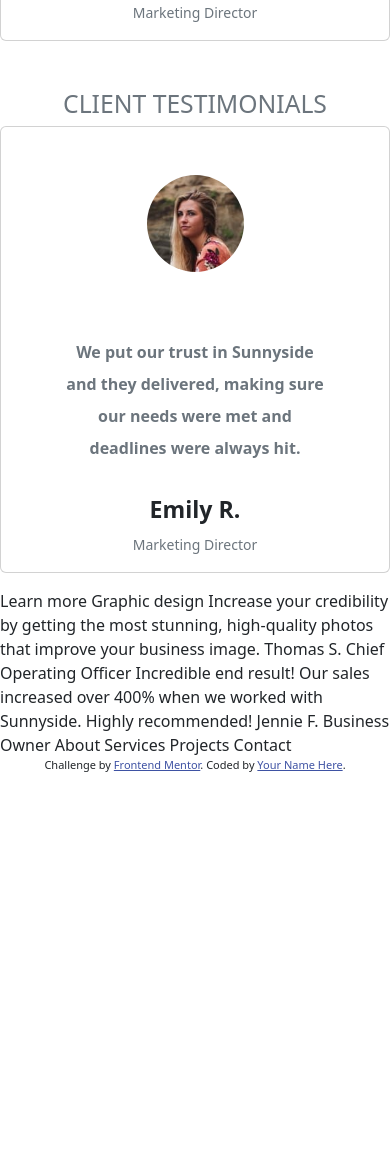
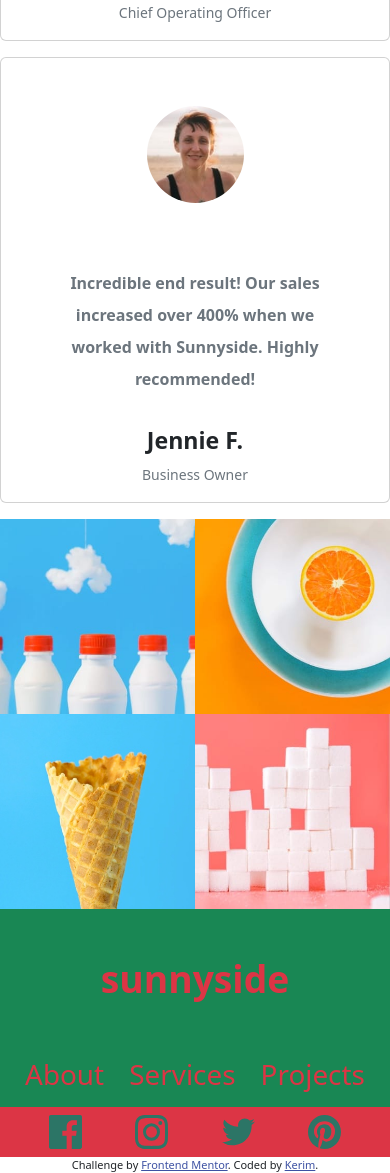
Before and after one commit to KerimGurbaz/sunnyside-agency-landing-page-main, a plain HTML site: page index.html in a window 390 px wide. Shown: the part 4069-5242 px from the top of the page. Before the commit the page ends 4842 px from the top, so only its background shows below. Drawn offline with nearby package versions, Linux system fonts and the light colour scheme.

Commit message:
mobil -done

```diff
--- a/index.html
+++ b/index.html
@@ -21,13 +21,9 @@
   <div class="card-deck">
     <div class="card">
       <img class="card-img-top" src="./images/desktop/image-header.jpg" alt="Card image cap">
-      <!-- <div class="card-body">
-        <h5 class="card-title">Card title</h5>
-        <p class="card-text">This is a longer card with supporting text below as a natural lead-in to additional content. This content is a little bit longer.</p>
-        <p class="card-text"><small class="text-muted">Last updated 3 mins ago</small></p>
-      </div> -->
+
     </div>
-    <div class="card">
+    <div class="card col-sm-12 ">
       <img class="card-img-top" src="./images/mobile/image-transform.jpg" alt="Card image cap">
       <div class="card-body p-5">
         <h5 class="card-title text-center mt-5 display-3 fw-bold mb-5">Transform your brand</h5>
@@ -36,7 +32,7 @@
         <p class="card-text fw-bold border-bottom border-warning text-center ">LEARN MORE</p>
       </div>
     </div>
-    <div class="card">
+    <div class="card col-sm-12">
       <img class="card-img-top" src="./images/mobile/image-stand-out.jpg" alt="Card image cap">
       <div class="card-body p-5">
         <h5 class="card-title text-center mt-5 display-3 fw-bold mb-5">Stand out to the right audience</h5>
@@ -45,7 +41,7 @@
       </div>
     </div>
 
-    <div class="card bg-dark ">
+    <div class="card bg-dark">
       <img class="card-img" src="./images/mobile/image-graphic-design.jpg" alt="Card image">
       <div class="card-img-overlay ">
         <h5 class="card-title p-2 text-center text-success fw-bolder display-3">Graphic design</h5>
@@ -53,7 +49,7 @@
 
       </div>
     </div>
-    <div class="card bg-dark ">
+    <div class="card bg-dark">
       <img class="card-img" src="./images/mobile/image-photography.jpg" alt="Card image">
       <div class="card-img-overlay ">
         <h5 class="card-title p-2 text-center text-primary fw-bolder display-3">Photography </h5>
@@ -86,73 +82,63 @@
         <p class="card-text text-center pb-3 fw-bold text-secondary lh-lg px-5">  Sunnyside’s enthusiasm coupled with their keen interest in our brand’s success made it a satisfying and enjoyable experience.</p>
 
 
-        <h5 class="card-title text-center fw-bolder fs-3">Emily R.</h5>
-        <p class="card-text text-center"><small class="text-muted">Marketing Director</small></p>
+        <h5 class="card-title text-center fw-bolder fs-3">Thomas S.</h5>
+        <p class="card-text text-center"><small class="text-muted">Chief Operating Officer</small></p>
 
 
       </div>
     </div>
   </div>
     <div>
-      <h2 class="text-center text-muted mt-5"> CLIENT TESTIMONIALS</h2>
     <div class="card mb-3 d-flex align-items-center">
-      <img class="card-img-top rounded-circle w-25  m-5" src="./images/image-emily.jpg" alt="Card image cap">
+      <img class="card-img-top rounded-circle w-25  m-5" src="./images/image-jennie.jpg" alt="Card image cap">
       <div class="card-body">
 
-        <p class="card-text text-center pb-3 fw-bold text-secondary lh-lg px-5">We put our trust in Sunnyside and they delivered, making sure our needs were met and deadlines were always hit.</p>
+        <p class="card-text text-center pb-3 fw-bold text-secondary lh-lg px-5">  Incredible end result! Our sales increased over 400% when we worked with Sunnyside. Highly recommended!</p>
 
 
-        <h5 class="card-title text-center fw-bolder fs-3">Emily R.</h5>
-        <p class="card-text text-center"><small class="text-muted">Marketing Director</small></p>
+        <h5 class="card-title text-center fw-bolder fs-3">Jennie F.</h5>
+        <p class="card-text text-center"><small class="text-muted">Business Owner</small></p>
 
 
       </div>
     </div>
+
+    <div class="row w-100 g-0">
+      <div class="col-6">
+        <img class="col-12" src="./images/mobile/image-gallery-milkbottles.jpg" alt="">
+      </div>
+      <div class="col-6">
+        <img class="col-12"src="./images/mobile/image-gallery-orange.jpg" alt="">
+      </div>
+      <div class="col-6">
+        <img class="col-12" src="./images/mobile/image-gallery-cone.jpg" alt="">
+      </div>
+      <div class="col-6">
+        <img class="col-12" src="./images/mobile/image-gallery-sugar-cubes.jpg" alt="">
+      </div>
+
+    </div>
+    <div class="row bg-success text-danger">
+      <h2 class="text-center p-5 fw-bolder display-3">sunnyside</h2>
+      <div class="col-12 d-flex justify-content-evenly display-6 fw-normal" >
+        <p>About</p>
+        <p>Services</p>
+        <p>Projects</p>
+      </div>
+      <div class="social bg-danger d-flex align-items-center justify-content-evenly p-2 ">
+        <img class="col-1" src="./images/icon-facebook.svg" alt="">
+        <img class="col-1" src="./images/icon-instagram.svg" alt="">
+        <img class="col-1" src="./images/icon-twitter.svg" alt="">
+        <img class="col-1" src="./images/icon-pinterest.svg" alt="">
+      </div>
+    </div>
   </div>
-
-
-
-
   </div>
-
-
-
-
-
-
-
-
-
-  Learn more
-
-  Graphic design
-
-
-
-  Increase your credibility by getting the most stunning, high-quality photos that improve your business image.
-
-
-
-
-
-
-
-
-  Thomas S.
-  Chief Operating Officer
-
-  Incredible end result! Our sales increased over 400% when we worked with Sunnyside. Highly recommended!
-  Jennie F.
-  Business Owner
-
-  About
-  Services
-  Projects
-  Contact
 
   <div class="attribution">
     Challenge by <a href="https://www.frontendmentor.io?ref=challenge" target="_blank">Frontend Mentor</a>.
-    Coded by <a href="#">Your Name Here</a>.
+    Coded by <a href="#">Kerim</a>.
   </div>
 
   <script src="https://cdn.jsdelivr.net/npm/bootstrap@5.2.0/dist/js/bootstrap.bundle.min.js" integrity="sha384-A3rJD856KowSb7dwlZdYEkO39Gagi7vIsF0jrRAoQmDKKtQBHUuLZ9AsSv4jD4Xa" crossorigin="anonymous"></script>
```
